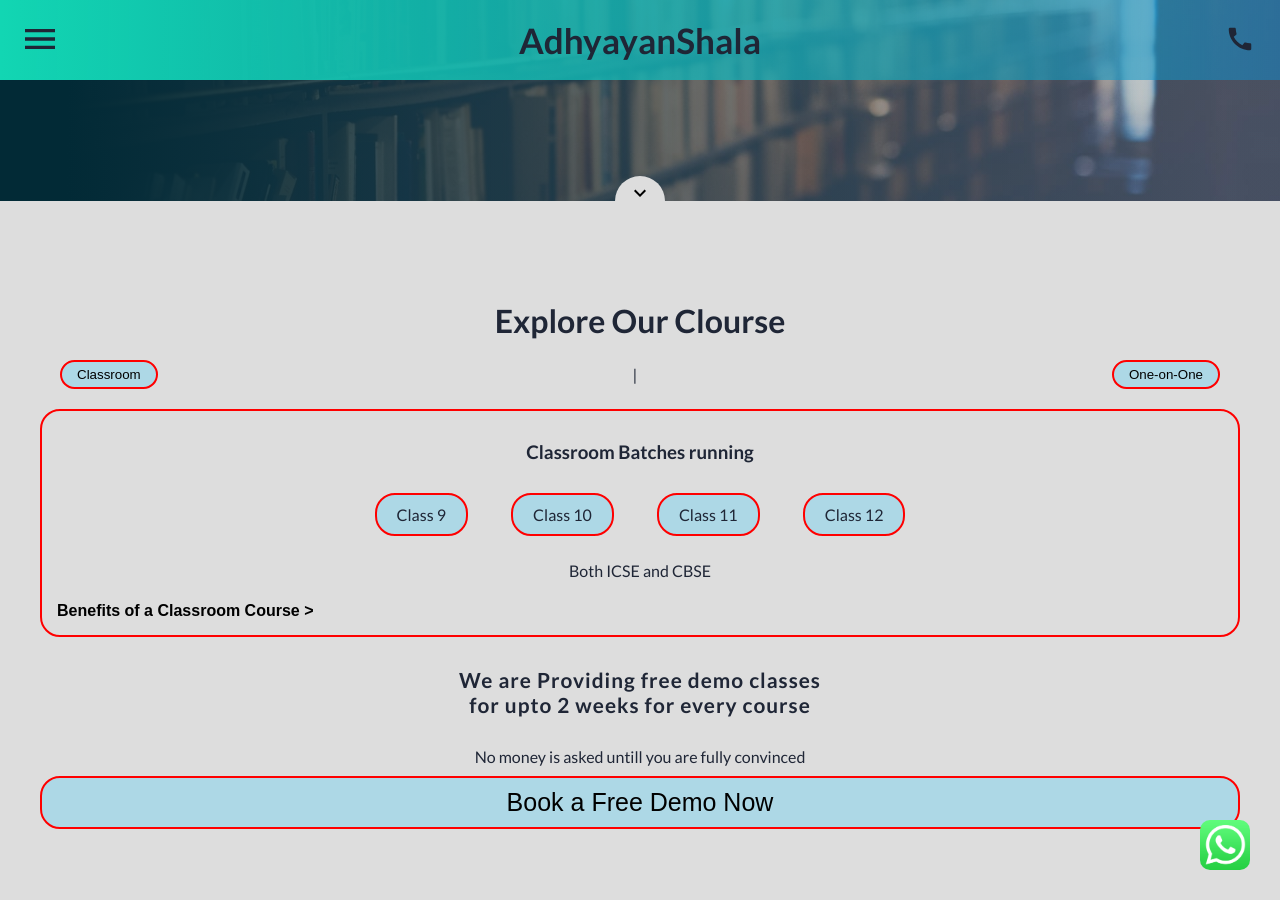
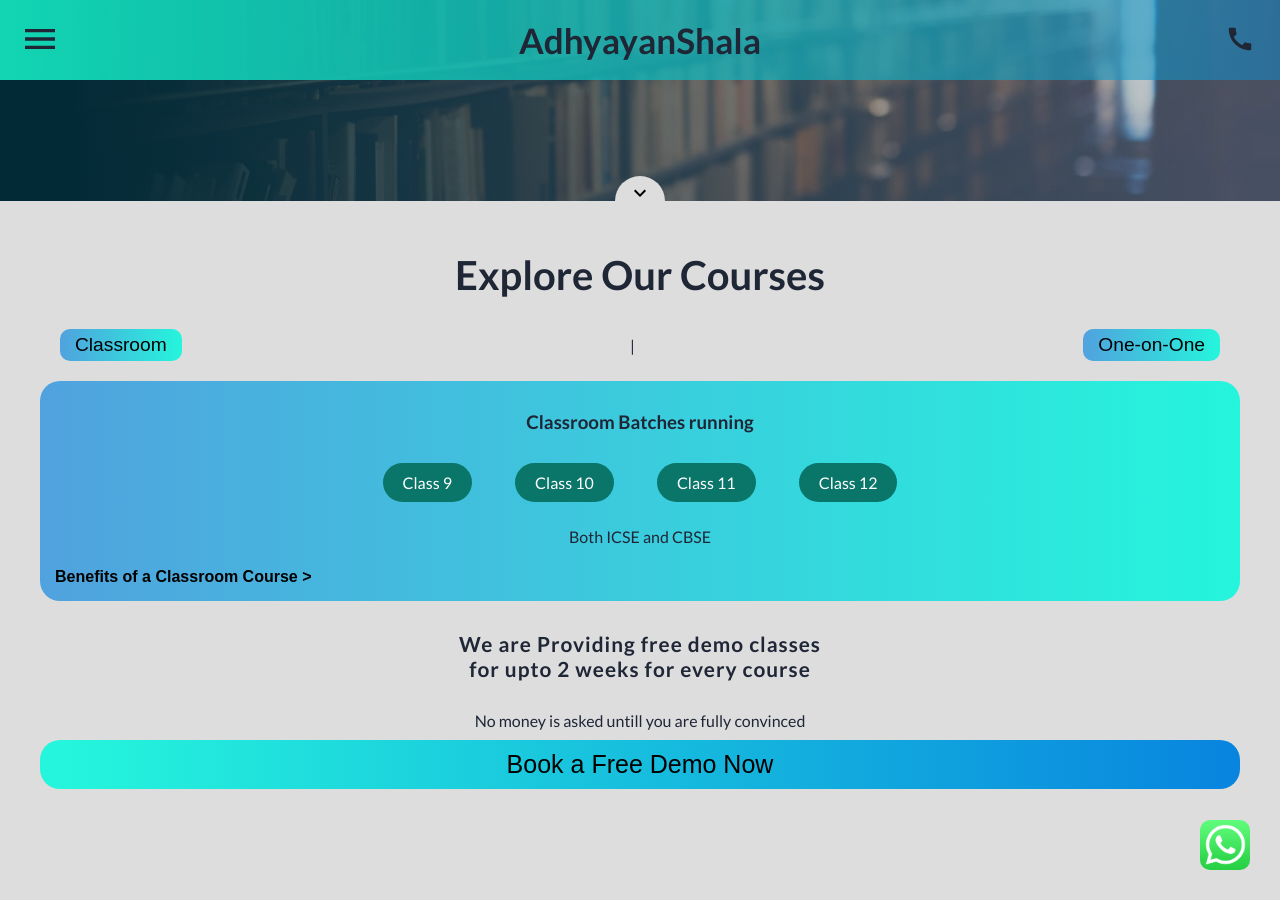
Before and after one commit to joshiCoding/adhyayanShala, a Jekyll site: the page built from index.markdown, in a window 1280 px wide and 900 px high, scrolled down 519 px. Built offline with Jekyll 4.4.1, drawn with Linux system fonts in a browser that asks for light colours.

Commit message:
updated border and added colors

```diff
--- a/_layouts/home.html
+++ b/_layouts/home.html
@@ -69,14 +69,12 @@
 
 <!-- Information Section -->
 <!-- <div class="get-info" id="info-get"> -->
- <div class="class-info">
-
-
-   <h1>Explore Our Clourse</h1>
+<div class="class-info">
+   <h1>Explore Our Courses</h1>
    <p id="class-type-container">
-       <button class="class-type">Classroom</button>
+       <button class="class-type-btn">Classroom</button>
        |
-       <button class="class-type">One-on-One</button>
+       <button class="class-type-btn">One-on-One</button>
    </p>
    <div class="classroom">
        <h3>Classroom Batches running</h3>
--- a/assets/css/styles.scss
+++ b/assets/css/styles.scss
@@ -58,6 +58,10 @@
     padding:20px;
     margin-top:60px;
     margin-bottom:60px;
+    h1{
+        font-size:2.5rem;
+        margin:10px 0;
+    }
 }
 .about-us{
     background: #c1c1c1;
@@ -145,9 +149,9 @@
 //common button throughout design
 .to-contact-btn{
     width:100%;
-    border:2px solid red;
+    border:none;
+    background: linear-gradient(90deg, #25F5DC 2.38%, rgba(1, 129, 223, 0.97) 100%);
     border-radius:20px;
-    background:lightblue;
     padding:10px;
     font-size:25px;
     margin-top:10px;
@@ -345,22 +349,24 @@
 // class information
 .class-info{
     padding:40px;
+    margin-top:0;
+
     #class-type-container{
-        // border:2px solid red;
         width:100%;
         display:flex;
         justify-content:space-between;
         align-items:center;
-        .class-type{
-            border:2px solid red;
-            border-radius:20px;
+        .class-type-btn{
+            border:none;
+            background: linear-gradient(270deg, #25F5DC 0%, rgba(1, 129, 223, 0.64) 100%);
+            border-radius:10px;
             margin:20px;
-            background:lightblue;
             padding:5px 15px;
+            font-size:1.2em;
         }
     }
     .classroom{
-        border:2px solid red;
+        background: linear-gradient(270deg, #25F5DC 0%, rgba(1, 129, 223, 0.64) 100%);
         border-radius:20px;
         width:100%;
         height:auto;
@@ -369,10 +375,11 @@
         }
 
         .class{
-            border:2px solid red;
+            border:none;
+            background: #0a7569;
+            color:#fff;
             border-radius:20px;
             display:inline-block;
-            background:lightblue;
             padding:10px 20px;
             margin:20px;
         }
@@ -417,9 +424,9 @@
         flex-direction:column;
         justify-content:center;
         align-items:center;
-        margin: 10px 30px;
+        margin: 10px 20px;
         .circle{
-            border:2px solid red;
+            background: linear-gradient(270deg, #25F5DC 0%, rgba(1, 129, 223, 0.64) 100%);
             display:inline-block;
             width:100px;
             height:100px;
```
Also changed, not shown: 3 other files.
